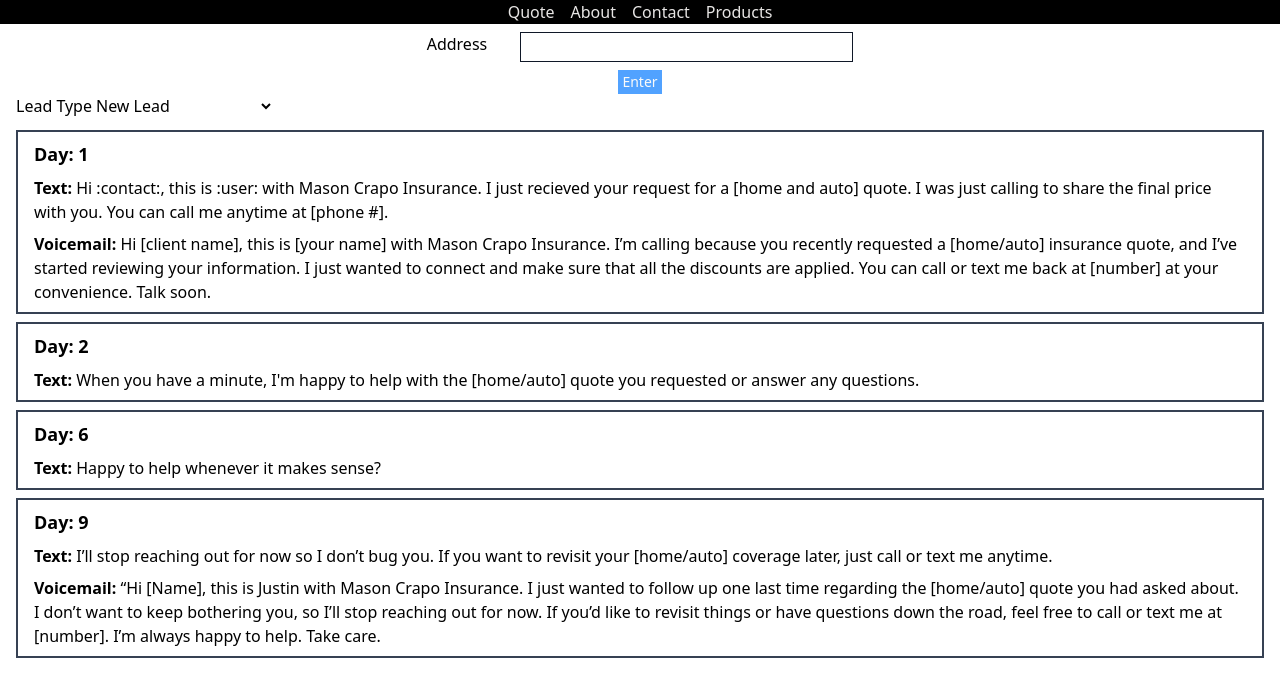
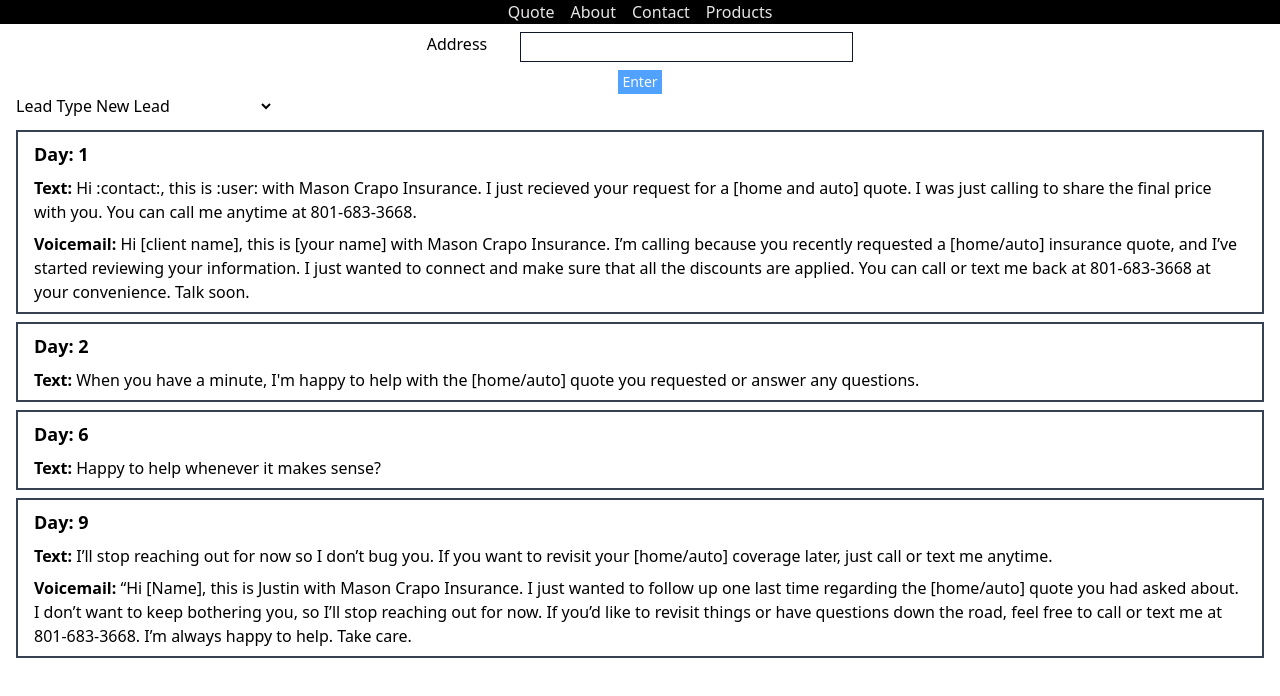
Before and after one commit to Jpatrick6420/propertyandcasualtywebsite, a React (Vite) app: page / in a window 1280 px wide. Shown: the top 696 px of the page. Built offline with nearby package versions, Linux system fonts and the light colour scheme.

Commit message:
added work number

```diff
--- a/src/data/scripts.js
+++ b/src/data/scripts.js
@@ -1,9 +1,9 @@
 const newLeads = [
   {
     day: 1,
-    message: `Hi :contact:, this is :user: with Mason Crapo Insurance. I just recieved your request for a [home and auto] quote. I was just calling to share the final price with you. You can call me anytime at [phone #]. `,
+    message: `Hi :contact:, this is :user: with Mason Crapo Insurance. I just recieved your request for a [home and auto] quote. I was just calling to share the final price with you. You can call me anytime at 801-683-3668. `,
     topic: "",
-    voicemail: `Hi [client name], this is [your name] with Mason Crapo Insurance. I’m calling because you recently requested a [home/auto] insurance quote, and I’ve started reviewing your information. I just wanted to connect and make sure that all the discounts are applied. You can call or text me back at [number] at your convenience. Talk soon.`,
+    voicemail: `Hi [client name], this is [your name] with Mason Crapo Insurance. I’m calling because you recently requested a [home/auto] insurance quote, and I’ve started reviewing your information. I just wanted to connect and make sure that all the discounts are applied. You can call or text me back at 801-683-3668 at your convenience. Talk soon.`,
   },
   {
     day: 2,
@@ -21,7 +21,7 @@
     day: 9,
     message: `I’ll stop reaching out for now so I don’t bug you. If you want to revisit your [home/auto] coverage later, just call or text me anytime.`,
     topic: "",
-    voicemail: `“Hi [Name], this is Justin with Mason Crapo Insurance. I just wanted to follow up one last time regarding the [home/auto] quote you had asked about. I don’t want to keep bothering you, so I’ll stop reaching out for now. If you’d like to revisit things or have questions down the road, feel free to call or text me at [number]. I’m always happy to help. Take care.`,
+    voicemail: `“Hi [Name], this is Justin with Mason Crapo Insurance. I just wanted to follow up one last time regarding the [home/auto] quote you had asked about. I don’t want to keep bothering you, so I’ll stop reaching out for now. If you’d like to revisit things or have questions down the road, feel free to call or text me at 801-683-3668. I’m always happy to help. Take care.`,
   },
 ];
 
@@ -30,7 +30,7 @@
     day: 1,
     message: `Hi :contact:, this is Justin with Mason Crapo Insurance. I just left you a quick voicemail — no rush at all. I wanted to see if it makes sense to revisit your insurance options since it’s been a while.`,
     voicemail: `
-Hi [Name], this is Justin with Mason Crapo Insurance. We had looked at your [home/auto] insurance in the past, and I’m reaching out to see if it makes sense to revisit it now. Nothing urgent — just wanted to connect and see if you’d like an updated look. You can call or text me back at [number] whenever it’s convenient.`,
+Hi [Name], this is Justin with Mason Crapo Insurance. We had looked at your [home/auto] insurance in the past, and I’m reaching out to see if it makes sense to revisit it now. Nothing urgent — just wanted to connect and see if you’d like an updated look. You can call or text me back at 801-683-3668 whenever it’s convenient.`,
     topic: "",
   },
   {
@@ -56,7 +56,7 @@
   {
     day: 1,
     message: `Hi :contact:, this is :user: with Mason Crapo Insurance. I had your info from a prior quote request and wanted to see if reviewing your [home/auto] insurance is still relevant. No urgency — just checking in.`,
-    voicemail: `Hi [Name], this is Justin with Mason Crapo Insurance. I’m reaching out because I had your information from a prior quote request and wanted to see if it still makes sense to take a look at your [home/auto] insurance. Nothing urgent — you can call or text me back at [number] whenever it’s convenient.`,
+    voicemail: `Hi [Name], this is Justin with Mason Crapo Insurance. I’m reaching out because I had your information from a prior quote request and wanted to see if it still makes sense to take a look at your [home/auto] insurance. Nothing urgent — you can call or text me back at 801-683-3668 whenever it’s convenient.`,
     topic: "",
   },
   {
@@ -74,7 +74,7 @@
   {
     day: 9,
     message: `I’ll stop reaching out for now so I don’t bug you. If you want to revisit your insurance later, just text or call :phone: and I’ll get you fresh numbers.`,
-    voicemail: `Hi [Name], this is Justin with Mason Crapo Insurance. I just wanted to follow up one last time and then I’ll stop reaching out for now so I don’t bug you. If you want to revisit your insurance down the road, feel free to call or text me at [number]. Take care.`,
+    voicemail: `Hi [Name], this is Justin with Mason Crapo Insurance. I just wanted to follow up one last time and then I’ll stop reaching out for now so I don’t bug you. If you want to revisit your insurance down the road, feel free to call or text me at 801-683-3668. Take care.`,
     topic: "",
   },
 ];
@@ -116,7 +116,7 @@
     message:
       "Hi :Name:, this is :user: with Mason Crapo Insurance. We worked together in the past, and I wanted to check in to see if it makes sense to review your insurance again. No rush at all — just wanted to reach out.",
     voicemail: `Hi [Name], this is Justin with Mason Crapo Insurance. We worked together in the past, and I just wanted to check in and see if
-it makes sense to revisit your insurance now. Nothing urgent — you can call or text me back at [number] whenever it’s
+it makes sense to revisit your insurance now. Nothing urgent — you can call or text me back at 801-683-3668 whenever it’s
 convenient.`,
     topic: "",
   },
@@ -142,7 +142,7 @@
     message:
       "I’ll pause outreach for now so I don’t bug you -- If you ever want to compare options again, just reply 'quote' and I’ll jump back in.",
     voicemail: `Hi [Name], this is Justin with Mason Crapo Insurance. I just wanted to follow up one last time and then I’ll stop reaching out for now so I
-don’t bug you. If you ever want to compare options again down the road, feel free to call or text me at [number]. Take care.`,
+don’t bug you. If you ever want to compare options again down the road, feel free to call or text me at 801-683-3668. Take care.`,
     topic: "",
   },
 ];
```
